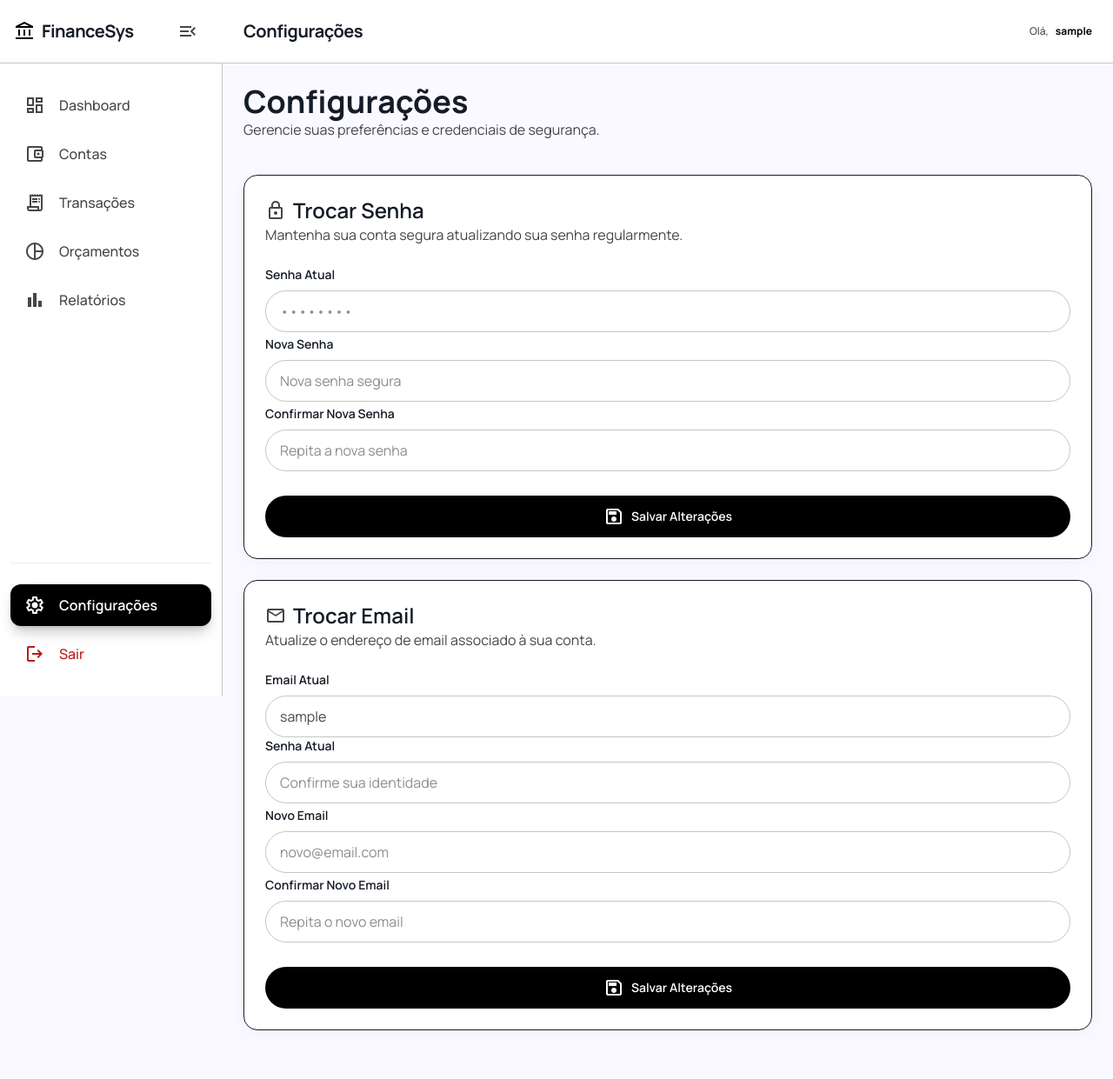
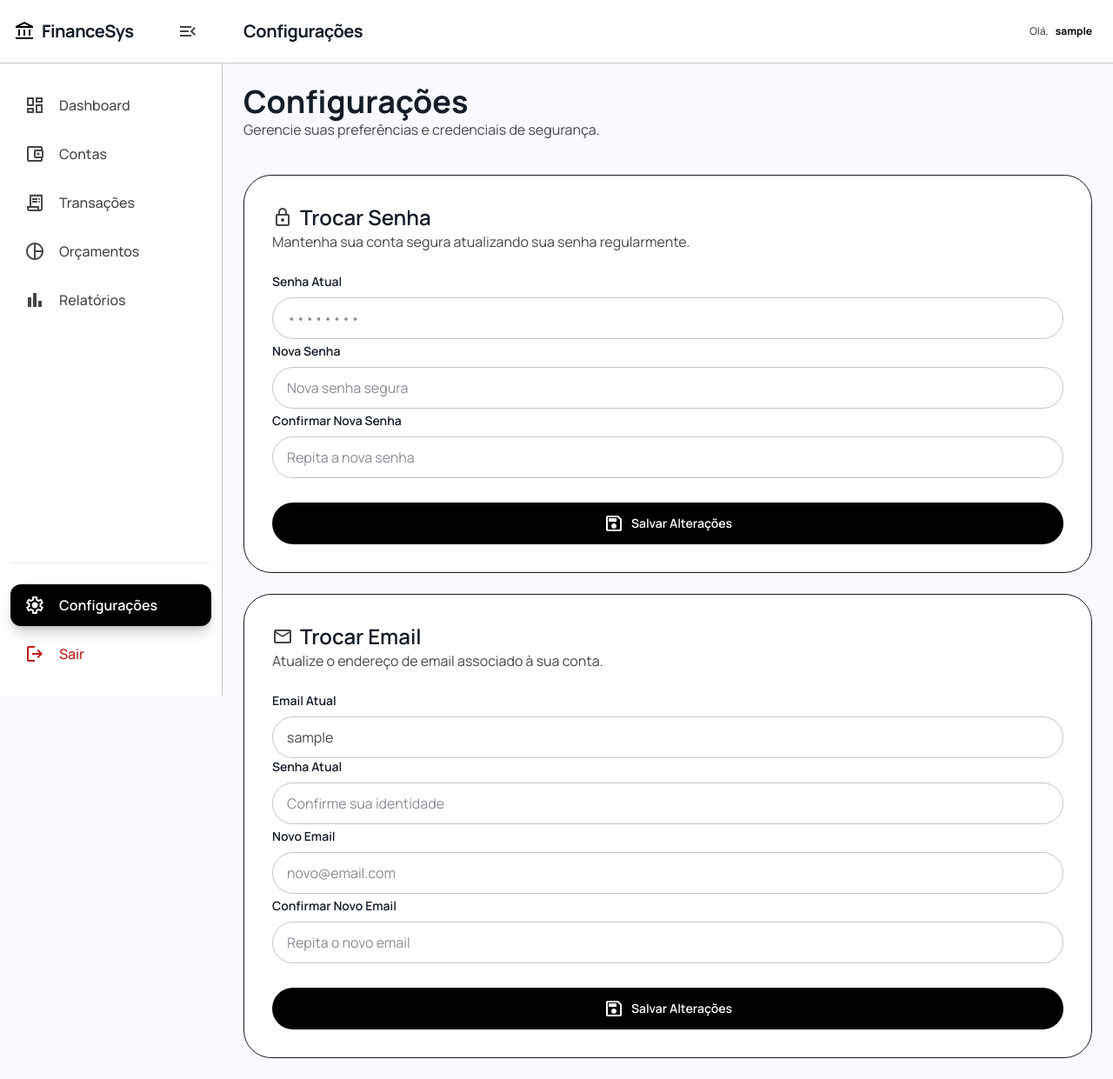
Before and after one commit to raf-henry/Sistema-de-Gerenciamento-de-Pedidos, an Angular app: page /configuracoes in a window 1280 px wide. Shown: the whole page at 87% size. Before the commit the page ends 1209 px from the top, so only its background shows below. Built offline with nearby package versions, Linux system fonts and the light colour scheme; sample sign-in values are in the browser's storage.

Commit message:
style: arredondamento de 32px e gap de 24px nos cards de configuracoes

```diff
--- a/src/app/components/configuracoes/configuracoes.html
+++ b/src/app/components/configuracoes/configuracoes.html
@@ -117,7 +117,7 @@
         <div class="grid grid-cols-1 lg:grid-cols-2 gap-6">
 
           <!-- Change Password Card -->
-          <div class="bg-surface-container-lowest rounded-2xl p-6 shadow-[0px_4px_20px_rgba(0,0,0,0.04)] border border-outline-variant/20 flex flex-col h-full">
+          <div class="bg-surface-container-lowest rounded-[32px] p-8 shadow-[0px_8px_30px_rgba(0,0,0,0.04)] border border-outline-variant/20 flex flex-col h-full">
             <div class="mb-6">
               <h3 class="text-2xl font-semibold text-on-surface flex items-center gap-2">
                 <span class="material-symbols-outlined text-on-surface-variant">lock</span>
@@ -159,7 +159,7 @@
           </div>
 
           <!-- Change Email Card -->
-          <div class="bg-surface-container-lowest rounded-2xl p-6 shadow-[0px_4px_20px_rgba(0,0,0,0.04)] border border-outline-variant/20 flex flex-col h-full">
+          <div class="bg-surface-container-lowest rounded-[32px] p-8 shadow-[0px_8px_30px_rgba(0,0,0,0.04)] border border-outline-variant/20 flex flex-col h-full">
             <div class="mb-6">
               <h3 class="text-2xl font-semibold text-on-surface flex items-center gap-2">
                 <span class="material-symbols-outlined text-on-surface-variant">mail</span>
```
